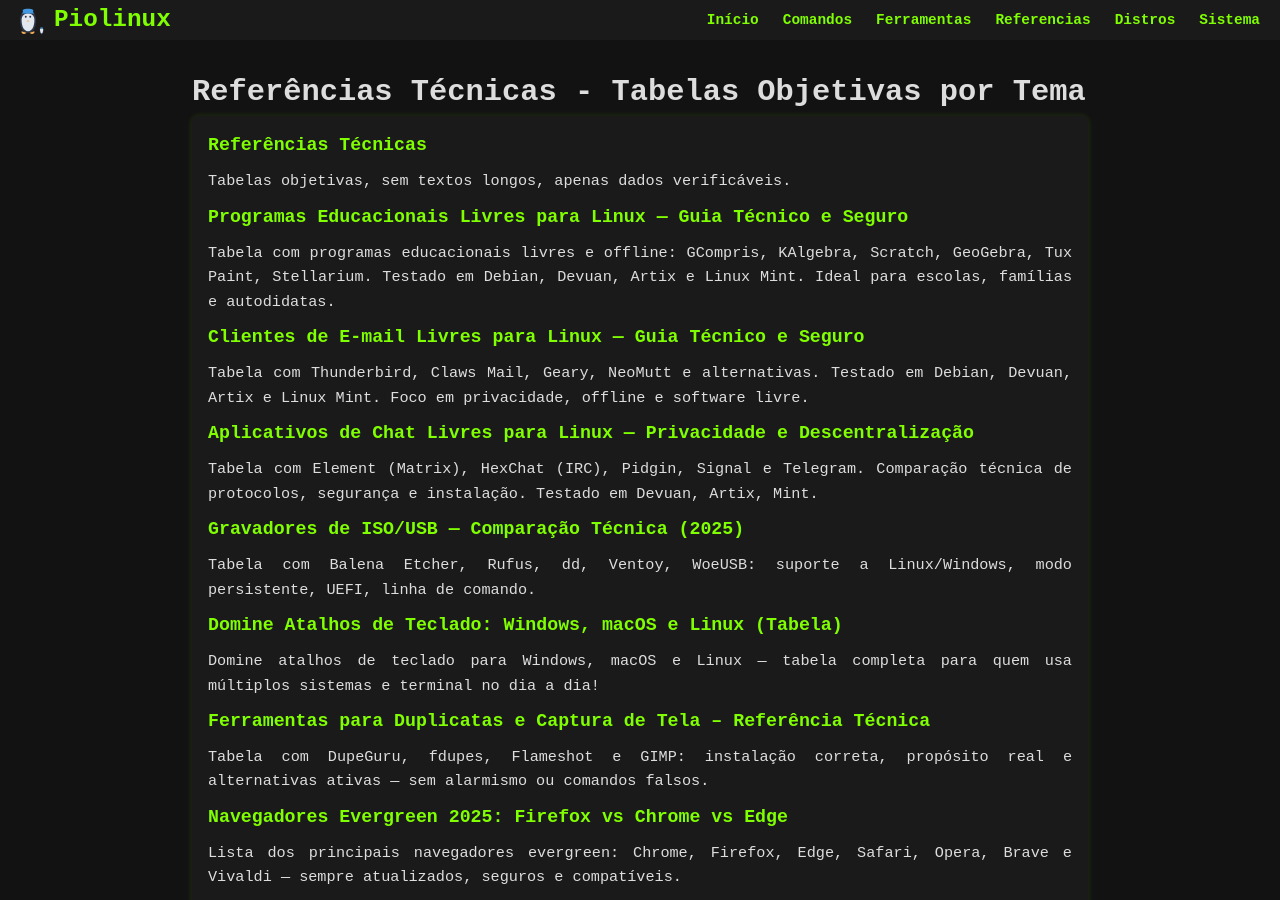
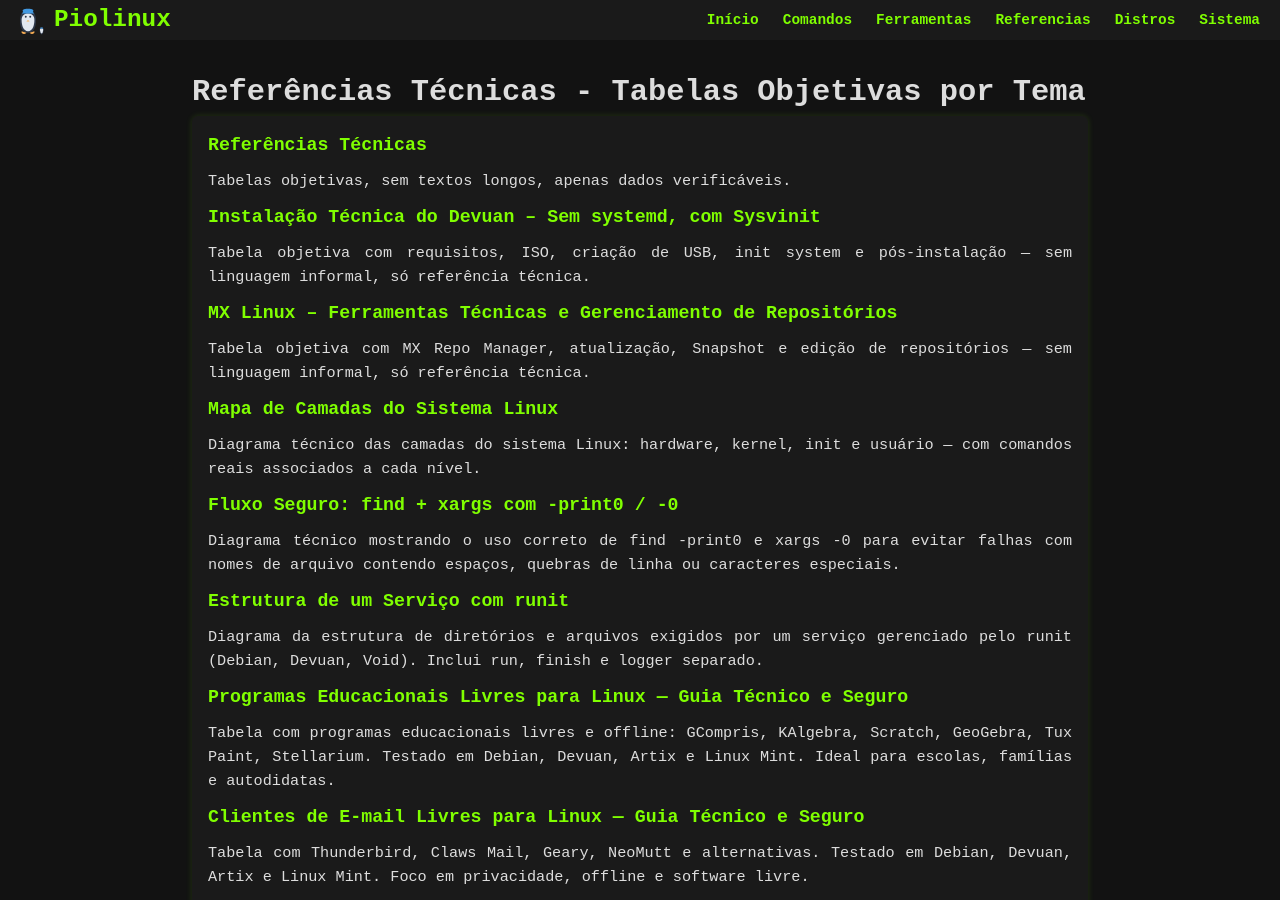
Before and after one commit to Piolinux/piolinux-site, a Jekyll site: the page built from _pages/_referencias/referencias-tecnicas-tabelas-objetivas-por-tema.md, in a window 1280 px wide and 900 px high. Built offline with Jekyll 4.4.1, drawn with Linux system fonts in a browser that asks for light colours.

Commit message:
Add files via upload

```diff
--- /dev/null
+++ b/_pages/_referencias/camadas-linux.md
@@ -0,0 +1,61 @@
+---
+title: "Mapa de Camadas do Sistema Linux"
+description: "Diagrama técnico das camadas do sistema Linux: hardware, kernel, init e usuário — com comandos reais associados a cada nível."
+layout: manual-seo
+permalink: /referencias/camadas-linux/
+tags: [camadas-linux,]
+---
+
+<section>
+
+<figure>
+  <img src="/assets/imagens/camadas-linux.svg" alt="Mapa de camadas do sistema Linux: hardware, kernel, init, usuário" loading="lazy">
+  <figcaption>Camadas do sistema Linux e comandos técnicos associados. Útil para entender onde cada ferramenta atua.</figcaption>
+</figure>
+
+
+
+<a href="/assets/imagens/camadas-linux.svg"
+   download="camadas-linux.svg"
+   class="btn-download">
+  ⤓ Baixar SVG
+</a>
+</section>
+
+<section>
+
+
+<table class="evergreen-table">
+  <thead>
+    <tr>
+      <th>Camada.</th>
+      <th>Função.</th>
+      <th>Comandos Técnicos.</th>
+    </tr>
+  </thead>
+  <tbody>
+    <tr>
+      <td data-label="Camada">HARDWARE (físico)</td>
+      <td data-label="Função">Interação com componentes físicos</td>
+      <td data-label="Comandos Técnicos"><code>lspci</code>, <code>lsusb</code>, <code>lscpu</code>, <code>dmidecode</code></td>
+    </tr>
+    <tr>
+      <td data-label="Camada">KERNEL (núcleo)</td>
+      <td data-label="Função">Controle de recursos e segurança do sistema</td>
+      <td data-label="Comandos Técnicos"><code>dmesg</code>, <code>sysctl</code>, <code>/proc</code>, <code>capabilities</code></td>
+    </tr>
+    <tr>
+      <td data-label="Camada">INIT (serviços)</td>
+      <td data-label="Função">Gerenciamento de serviços em segundo plano</td>
+      <td data-label="Comandos Técnicos"><code>sv</code> (runit), <code>service</code> (sysvinit), <code>rc-service</code> (OpenRC)</td>
+    </tr>
+    <tr>
+      <td data-label="Camada">USUÁRIO (cli)</td>
+      <td data-label="Função">Processamento de texto, rede e automação</td>
+      <td data-label="Comandos Técnicos"><code>xargs</code>, <code>find</code>, <code>grep</code>, <code>awk</code>, <code>sed</code>, <code>ip</code>, <code>ss</code></td>
+    </tr>
+  </tbody>
+</table>
+
+
+</section>
--- /dev/null
+++ b/_pages/_referencias/find-xargs-fluxo.md
@@ -0,0 +1,68 @@
+---
+title: "Fluxo Seguro: find + xargs com -print0 / -0"
+description: "Diagrama técnico mostrando o uso correto de find -print0 e xargs -0 para evitar falhas com nomes de arquivo contendo espaços, quebras de linha ou caracteres especiais."
+layout: manual-seo
+permalink: /referencias/find-xargs-fluxo/
+tags: [find-xargs-fluxo,]
+---
+
+<section>
+
+<figure>
+  <img src="/assets/imagens/find-xargs-fluxo.svg" alt="Fluxo: find -print0 → xargs -0" loading="lazy">
+  <figcaption>Use sempre <code>find ... -print0 | xargs -0 ...</code> para evitar falhas com nomes de arquivo complexos. A forma sem <code>-0</code> quebra em arquivos com espaço.</figcaption>
+</figure>
+
+
+<a href="/assets/imagens/find-xargs-fluxo.svg"
+   download="find-xargs-fluxo.svg"
+   class="btn-download">
+  ⤓ Baixar SVG
+</a>
+
+</section>
+
+
+
+<section>
+
+<table class="evergreen-table">
+  <thead>
+    <tr>
+      <th>Utilização.</th>
+      <th>Comandos Corretos.</th>
+      <th>O que Fazer.</th>
+    </tr>
+  </thead>
+  <tbody>
+    <tr>
+      <td data-label="Uso">Seguro com <code>trash</code></td>
+      <td data-label="Comando Correto"><code>find . -name "*.tmp" -print0 | xargs -0 trash</code></td>
+      <td data-label="O que Faz">Move arquivos <code>.tmp</code> para a lixeira (<code>~/.local/share/Trash</code>). Recuperável com <code>trash-list</code> e <code>trash-restore</code>.</td>
+    </tr>
+    <tr>
+      <td data-label="Uso">Listar lixeira</td>
+      <td data-label="Comando Correto"><code>trash-list</code></td>
+      <td data-label="O que Faz">Mostra todos os arquivos atualmente na lixeira, com caminho original e data de exclusão.</td>
+    </tr>
+    <tr>
+      <td data-label="Uso">Perigoso (sem <code>-print0</code>)</td>
+      <td data-label="Comando Correto"><code>find . -name "*.tmp" | xargs rm.</code></td>
+      <td data-label="O que Faz">Falha com nomes contendo espaço (ex: <code>relatório 2025.tmp</code> - apaga só <code>relatório.</code>).</td>
+    </tr>
+    <tr>
+      <td data-label="Uso">Inválido (só <code>xargs -0</code>)</td>
+      <td data-label="Comando Correto"><code>xargs -0 rm.</code></td>
+      <td data-label="O que Faz"><strong>Não funciona sozinho.</strong> — espera entrada com null bytes. Sempre use com <code>find -print0.</code>.</td>
+    </tr>
+  </tbody>
+</table>
+
+<blockquote>
+  <strong>Atenção:</strong> O <code>.</code> no comando significa <strong>diretório atual</strong> - não o diretório do usuário (<code>/home/user</code>) nem a raiz (<code>/</code>).
+  Para operar em outro local, substitua <code>.</code> pelo caminho
+  desejado (exemplos: <code>/tmp</code>, <code>/var/cache</code>).
+</blockquote>
+
+
+</section>
--- /dev/null
+++ b/_pages/_referencias/instalacao-tecnica-do-devuan-sem-systemd-com-sysvinit.md
@@ -0,0 +1,141 @@
+---
+layout: manual-seo
+title: "Instalação Técnica do Devuan – Sem systemd, com Sysvinit"
+description: "Tabela objetiva com requisitos, ISO, criação de USB, init system e pós-instalação — sem linguagem informal, só referência técnica."
+permalink: /referencias/instalacao-devuan/
+categories: [linux, devuan, guia]
+tags: [devuan, linux, sysvinit, guia, instalação, sem_systemd, instalacao-devuan]
+---
+
+
+{% include toc.html %}
+
+
+<section>
+  <table class="evergreen-table">
+    <thead>
+      <tr>
+        <th>Etapas.</th>
+        <th>Ações Técnicas.</th>
+        <th>Observações.</th>
+      </tr>
+    </thead>
+    <tbody>
+      <tr>
+        <td data-label="Etapa">Requisitos Mínimos</td>
+        <td data-label="Ação Técnica">
+          <ul>
+            <li>CPU: i686 ou x86_64 (1 GHz+)</li>
+            <li>RAM: 512 MB (instalação), 1 GB+ (uso diário)</li>
+            <li>Disco: 10 GB (mínimo)</li>
+          </ul>
+        </td>
+        <td data-label="Observação">Versão estável atual: <strong>Excalibur (6.0)</strong>, baseada no Debian 13.</td>
+      </tr>
+      <tr>
+        <td data-label="Etapa">Baixar ISO</td>
+        <td data-label="Ação Técnica">
+          <a href="https://www.devuan.org/os/download" target="_blank" rel="noopener noreferrer">devuan.org/os/download</a><br>
+          Escolha:
+          <ul>
+            <li><code>desktop-live</code>: instalação completa.</li>
+            <li><code>netinst</code>: instalação mínima (sem desktop)</li>
+            <li><code>xfce</code>, <code>cinnamon</code>: com ambiente gráfico incluso</li>
+          </ul>
+        </td>
+        <td data-label="Observação">Prefira <strong>64-bit (amd64)</strong>. Versões 32-bit (i386) são legadas.</td>
+      </tr>
+      <tr>
+        <td data-label="Etapa">Criar Live USB</td>
+        <td data-label="Ação Técnica">
+          <code>sudo dd if=devuan.iso of=/dev/SEU_DISCO bs=4M status=progress oflag=sync</code>
+          <button class="copy-btn" data-command="sudo dd if=devuan.iso of=/dev/SEU_DISCO bs=4M status=progress oflag=sync">📋 Copiar</button>
+        </td>
+        <td data-label="Observação">⚠️ Substitua <code>SEU_DISCO</code> por um dispositivo real (ex: <code>sdb</code>). Use <code>lsblk</code> para identificar. Nunca use o disco do sistema (<code>sda</code>).</td>
+      </tr>
+      <tr>
+        <td data-label="Etapa">Init System</td>
+        <td data-label="Ação Técnica">
+          <ul>
+            <li><strong>OpenRC</strong></li>
+            <li><strong>sysvinit</strong>--init padrão</li>
+            <li><strong>runit</strong></li>
+          </ul>
+        </td>
+        <td data-label="Observação">Devuan <strong>não usa systemd</strong>. Runit é o substituto mais compatível com scripts do Debian.</td>
+      </tr>
+      <tr>
+        <td data-label="Etapa">Pós-instalação essencial</td>
+        <td data-label="Ação Técnica">
+          <code>sudo apt update && sudo apt full-upgrade -y</code>
+          <button class="copy-btn" data-command="sudo apt update && sudo apt full-upgrade -y">📋 Copiar</button>
+        </td>
+        <td data-label="Observação">Não há <code>systemctl</code>. Use <code>sudo service nome start</code> ou <code>sudo rc-service nome start</code> (OpenRC).</td>
+      </tr>
+    </tbody>
+  </table>
+
+  <h3 id="avisos">Avisos Técnicos.</h3>
+  <table class="evergreen-table">
+    <thead>
+      <tr>
+        <th>Fatos.</th>
+        <th>Explicações.</th>
+      </tr>
+    </thead>
+    <tbody>
+      <tr>
+        <td data-label="Fato">Particionamento manual requer cuidado</td>
+        <td data-label="Explicação">Se usar dual-boot, não formate a partição EFI do Windows. Monte como <code>/boot/efi</code> sem formatação.</td>
+      </tr>
+      <tr>
+        <td data-label="Fato">Drivers proprietários</td>
+        <td data-label="Explicação">Adicione o repositório <code>non-free-firmware</code> em <code>/etc/apt/sources.list</code> para drivers de Wi-Fi e GPU.</td>
+      </tr>
+      <tr>
+        <td data-label="Fato">GRUB é instalado por padrão</td>
+        <td data-label="Explicação">O instalador grava em <code>/dev/sda</code> (não em <code>sda1</code>). Funciona em BIOS e UEFI.</td>
+      </tr>
+    </tbody>
+  </table>
+
+  <table class="evergreen-table">
+  <thead>
+    <tr>
+      <th>Repositórios.</th>
+      <th>Componentes.</th>
+      <th>Descrição.</th>
+    </tr>
+  </thead>
+  <tbody>
+    <tr>
+      <td data-label="Repositório"><code>excalibur</code></td>
+      <td data-label="Componentes"><code>main</code>, <code>non-free-firmware</code></td>
+      <td data-label="Descrição">Pacotes estáveis do Devuan 5 (Excalibur)</td>
+    </tr>
+    <tr>
+      <td data-label="Repositório"><code>excalibur-updates</code></td>
+      <td data-label="Componentes"><code>main</code>, <code>non-free-firmware</code></td>
+      <td data-label="Descrição">Atualizações menores e corretivas para pacotes estáveis</td>
+    </tr>
+    <tr>
+      <td data-label="Repositório"><code>excalibur-security</code></td>
+      <td data-label="Componentes"><code>main</code>, <code>non-free-firmware</code></td>
+      <td data-label="Descrição">Pacotes com correções de segurança</td>
+    </tr>
+    <tr>
+      <td data-label="Repositório"><code>excalibur-proposed-updates</code></td>
+      <td data-label="Componentes"><code>main</code>, <code>non-free-firmware</code></td>
+      <td data-label="Descrição">Pacotes propostos para atualização (em teste antes do merge)</td>
+    </tr>
+    <tr>
+      <td data-label="Repositório"><code>excalibur-backports</code></td>
+      <td data-label="Componentes"><code>main</code>, <code>non-free-firmware</code></td>
+      <td data-label="Descrição">Versões mais novas de pacotes, recompiladas para o Debian/Devuan estável</td>
+    </tr>
+  </tbody>
+</table>
+
+
+
+</section>
--- a/_pages/_referencias/referencias-tecnicas-tabelas-objetivas-por-tema.md
+++ b/_pages/_referencias/referencias-tecnicas-tabelas-objetivas-por-tema.md
@@ -24,6 +24,82 @@ tags:
 
 
 <!-- Seo: USB -->
+
+
+
+
+
+
+
+<div class="section">
+      {% for page in pages %}
+      {% if page.tags contains "instalacao-devuan" %}
+        <div class="ref-item">
+          <h3><a href="{{ page.url | relative_url }}">{{ page.title }}</a></h3>
+          <p>{{ page.description }}</p>
+        </div>
+      {% endif %}
+    {% endfor %}
+  </div>
+
+
+
+
+<div class="section">
+      {% for page in pages %}
+      {% if page.tags contains "mx-linux-ferramentas-tecnicas" %}
+        <div class="ref-item">
+          <h3><a href="{{ page.url | relative_url }}">{{ page.title }}</a></h3>
+          <p>{{ page.description }}</p>
+        </div>
+      {% endif %}
+    {% endfor %}
+  </div>
+
+
+
+<div class="section">
+      {% for page in pages %}
+      {% if page.tags contains "camadas-linux" %}
+        <div class="ref-item">
+          <h3><a href="{{ page.url | relative_url }}">{{ page.title }}</a></h3>
+          <p>{{ page.description }}</p>
+        </div>
+      {% endif %}
+    {% endfor %}
+  </div>
+
+
+
+<div class="section">
+      {% for page in pages %}
+      {% if page.tags contains "find-xargs-fluxo" %}
+        <div class="ref-item">
+          <h3><a href="{{ page.url | relative_url }}">{{ page.title }}</a></h3>
+          <p>{{ page.description }}</p>
+        </div>
+      {% endif %}
+    {% endfor %}
+  </div>
+
+
+
+<div class="section">
+      {% for page in pages %}
+      {% if page.tags contains "runit-estrutura" %}
+        <div class="ref-item">
+          <h3><a href="{{ page.url | relative_url }}">{{ page.title }}</a></h3>
+          <p>{{ page.description }}</p>
+        </div>
+      {% endif %}
+    {% endfor %}
+  </div>
+
+
+
+
+
+
 
 
 <div class="section">
--- /dev/null
+++ b/_pages/_referencias/runit-estrutura.md
@@ -0,0 +1,57 @@
+---
+title: "Estrutura de um Serviço com runit"
+description: "Diagrama da estrutura de diretórios e arquivos exigidos por um serviço gerenciado pelo runit (Debian, Devuan, Void). Inclui run, finish e logger separado."
+layout: manual-seo
+permalink: /referencias/runit-estrutura/
+tags: [runit, ufw, runit-estrutura]
+---
+
+
+<section>
+
+<figure>
+  <img src="/assets/imagens/runit-estrutura.svg" alt="Estrutura de diretório de um serviço runit" loading="lazy">
+  <figcaption>Estrutura mínima de um serviço no <code>runit</code>. O script <code>run</code> deve ser executável e não retornar (geralmente com <code>exec</code>).</figcaption>
+</figure>
+
+
+<a href="/assets/imagens/runit-estrutura.svg"
+   download="runit-estrutura.svg"
+   class="btn-download">
+  ⤓ Baixar SVG
+</a>
+
+
+</section>
+
+<section>
+
+<table class="evergreen-table">
+  <thead>
+    <tr>
+      <th>Situações.</th>
+      <th>Comandos.</th>
+      <th>Resultados.</th>
+    </tr>
+  </thead>
+  <tbody>
+    <tr>
+      <td data-label="Situação">Uso incorreto: confusão com listas.</td>
+      <td data-label="Comando"><code>ls -1 /etc/service/ufw | xargs -n 1 sv status</code></td>
+      <td data-label="Resultado">falha: <code>/etc/service/ufw</code> é um diretório, não uma lista. O <code>comando ls</code> lista arquivos <em>dentro</em> dele (exemplos: <code>run</code>, <code>finish</code>) <code>sv status run</code> não faz sentido.</td>
+    </tr>
+    <tr>
+      <td data-label="Situação">Uso correto: status de um serviço.</td>
+      <td data-label="Comando"><code>sv status ufw</code></td>
+      <td data-label="Resultado">Mostra o status real do serviço <code>ufw</code> (ex: <code>run: up (pid 123) 5s</code>).</td>
+    </tr>
+    <tr>
+      <td data-label="Situação">Uso avançado: status de vários serviços.</td>
+      <td data-label="Comando"><code>printf '%s\n' ufw cron ssh | xargs -n 1 sv status</code></td>
+      <td data-label="Resultado">status de <code>UFW</code>, <code>CRON</code> e <code>SSH</code> - útil para checagem em lote.</td>
+    </tr>
+  </tbody>
+</table>
+
+
+</section>
```
Also changed, not shown: _pages/_referencias/instalacao-de-distribuicoes-linux-sem-systemd-tabela-tecnica.md (+10 -10 lines), _pages/_referencias/mx-linux-ferramentas-tecnicas-e-gerenciamento-de-repositorios.md (+2 -2 lines).
